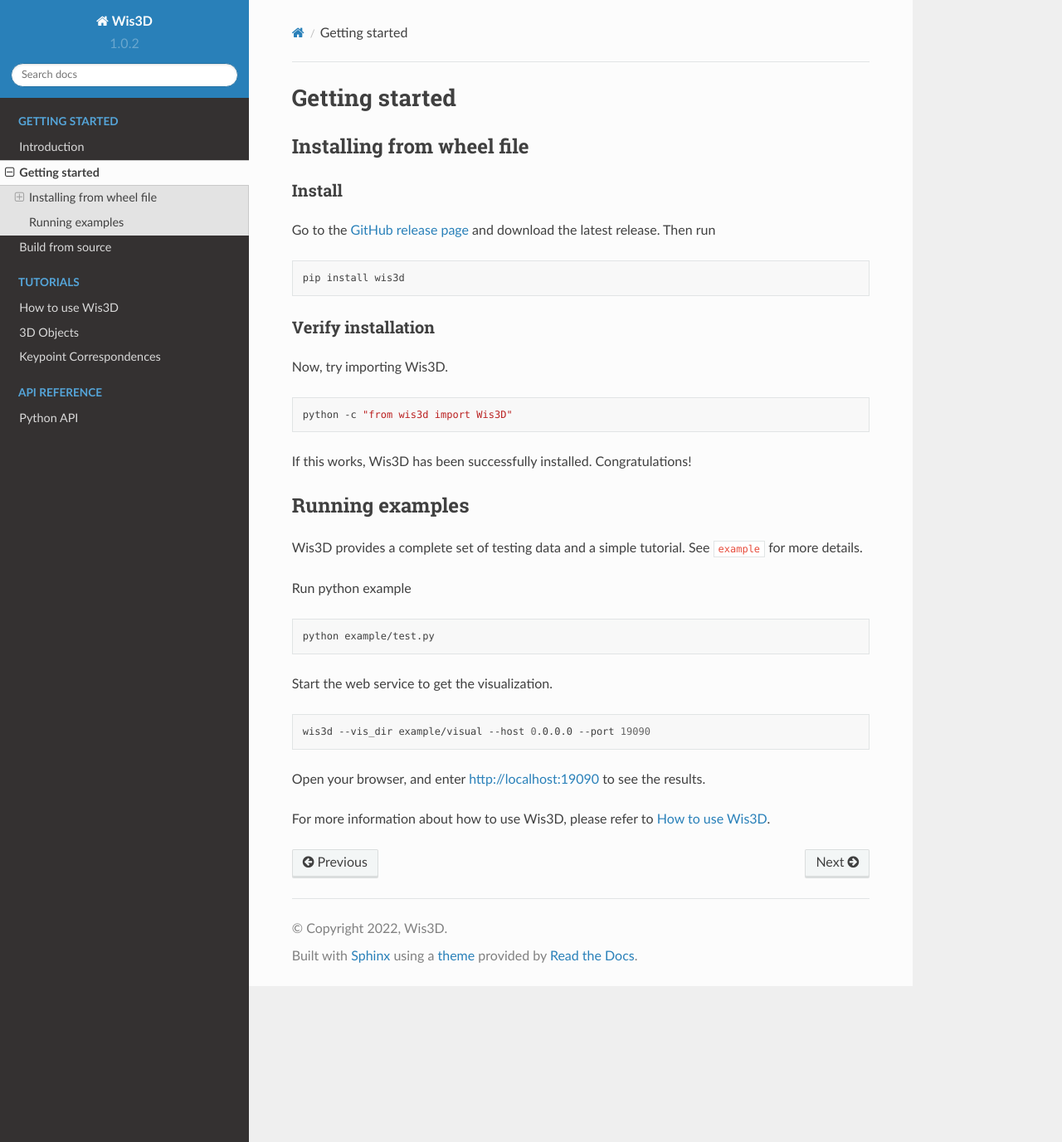
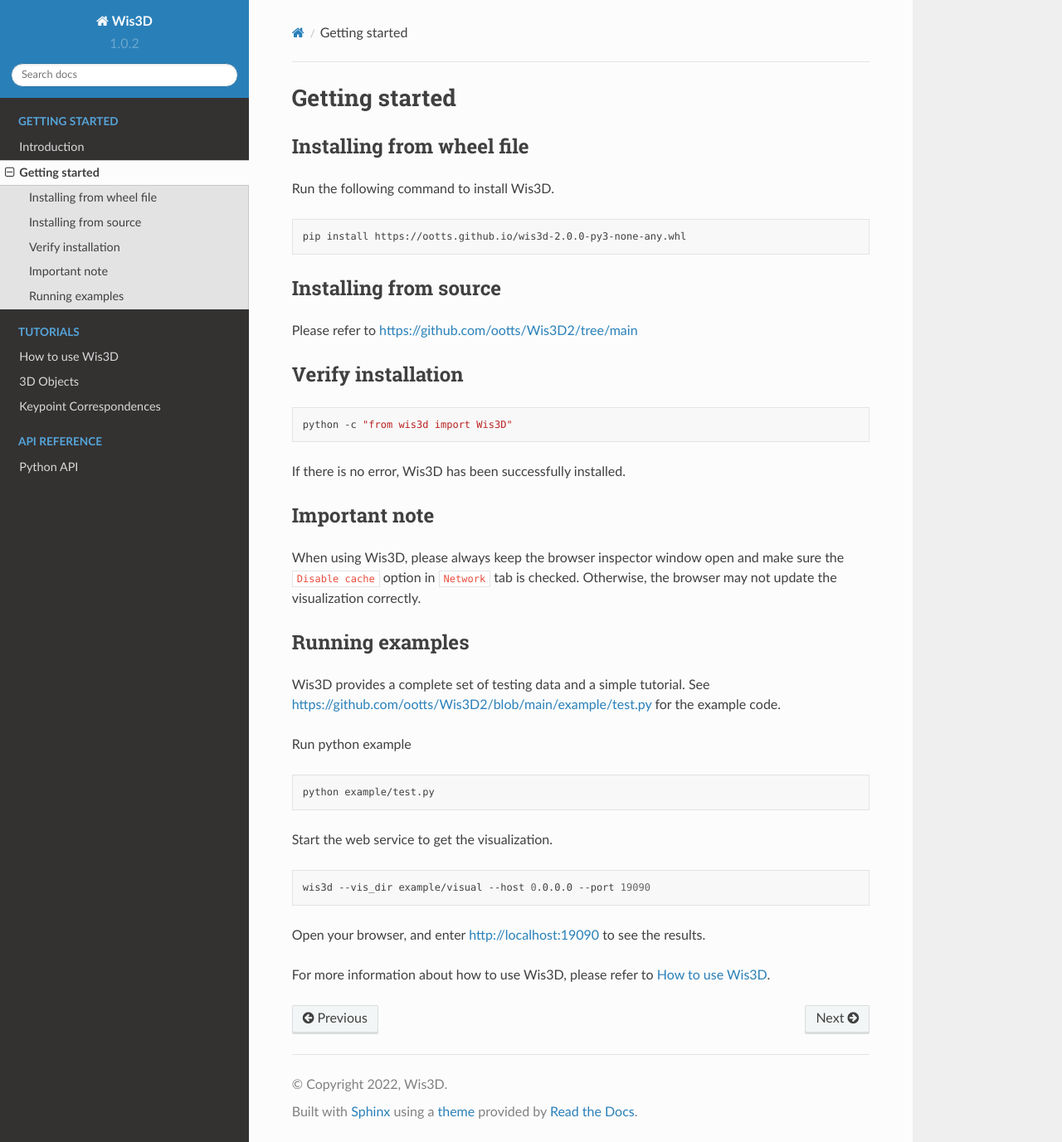
Before and after one commit to zju3dv/Wis3D, a Sphinx documentation site: the page built from docs/source/getting_started/getting_started.rst, in a window 1280 px wide and 1377 px high. Shown: the whole window at 83% size. Built offline with Sphinx 7.4.7 and the Read the Docs theme 2.0.0, drawn with Linux system fonts in a browser that asks for light colours.

Commit message:
update doc

```diff
--- a/docs/source/getting_started/getting_started.rst
+++ b/docs/source/getting_started/getting_started.rst
@@ -8,35 +8,44 @@
 Installing from wheel file
 ==========================
 
-Install
--------
-
-Go to the `GitHub release page <https://gitlab.sh.sensetime.com/3dv-research/wis3d/-/releases>`_
-and download the latest release. Then run
+Run the following command to install Wis3D.
 
 .. code-block:: bash
 
-    pip install wis3d
+    pip install https://ootts.github.io/wis3d-2.0.0-py3-none-any.whl
+
+.. _install_from_source:
+
+Installing from source
+======================
+
+Please refer to https://github.com/ootts/Wis3D2/tree/main
+
 
 
 Verify installation
-------
+======================
 
-Now, try importing Wis3D.
 
 .. code-block:: bash
 
     python -c "from wis3d import Wis3D"
 
-If this works, Wis3D has been successfully installed. Congratulations!
+If there is no error, Wis3D has been successfully installed.
 
+.. _important note:
+
+Important note
+=================
+When using Wis3D, please always keep the browser inspector window open and make sure the ``Disable cache`` option in ``Network`` tab is checked. Otherwise, the browser may not update the visualization correctly.
 
 .. _running_examples:
 
 Running examples
 =================
 
-Wis3D provides a complete set of testing data and a simple tutorial. See ``example`` for more details.
+
+Wis3D provides a complete set of testing data and a simple tutorial. See https://github.com/ootts/Wis3D2/blob/main/example/test.py for the example code.
 
 Run python example
 
--- a/docs/source/index.rst
+++ b/docs/source/index.rst
@@ -13,7 +13,6 @@
 
    getting_started/introduction
    getting_started/getting_started
-   getting_started/compilation
 
 
 .. toctree::
```
Also changed, not shown: docs/source/getting_started/compilation.rst (deleted, +0 -41 lines), docs/source/getting_started/introduction.rst (+6 -4 lines), docs/source/tutorials/3d_objects.rst (+0 -31 lines), docs/source/tutorials/wis3d.rst (+32 -0 lines), 1 other file.
